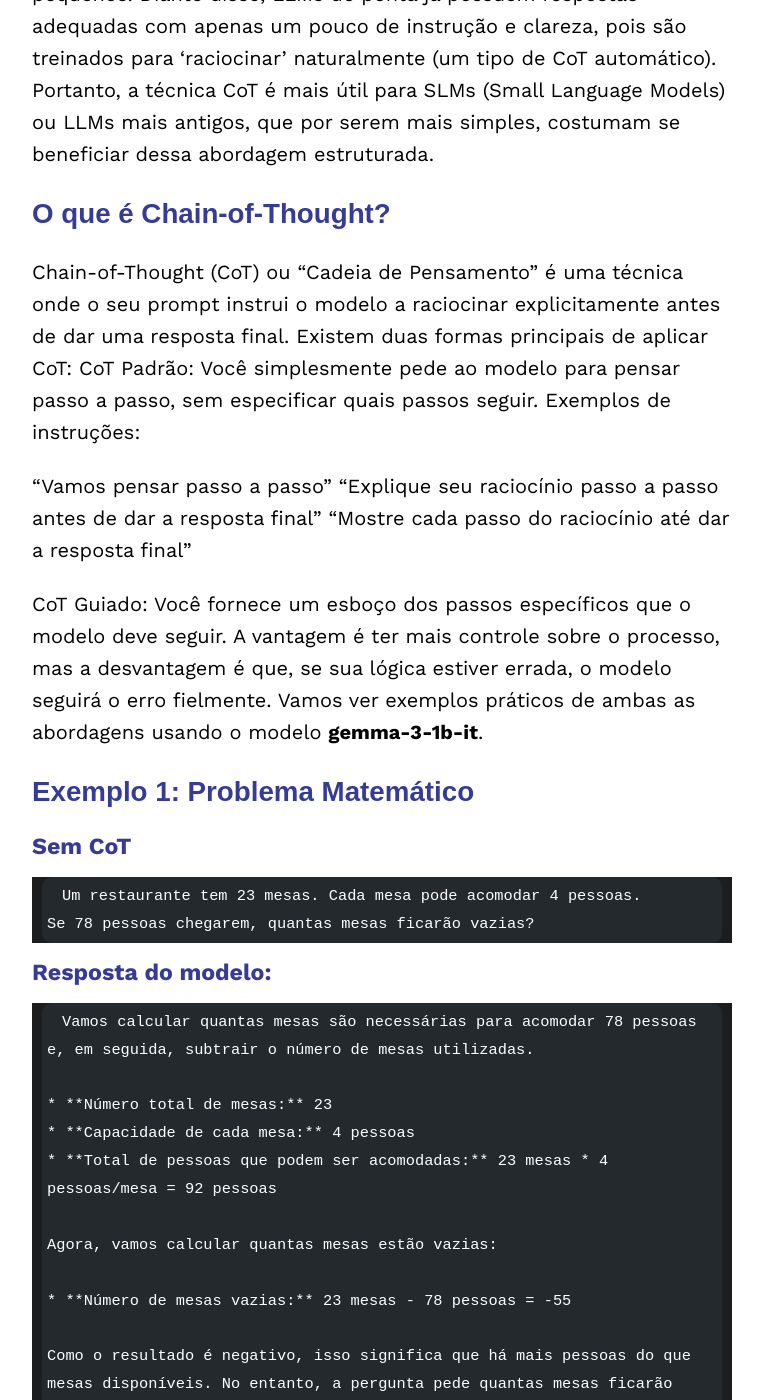
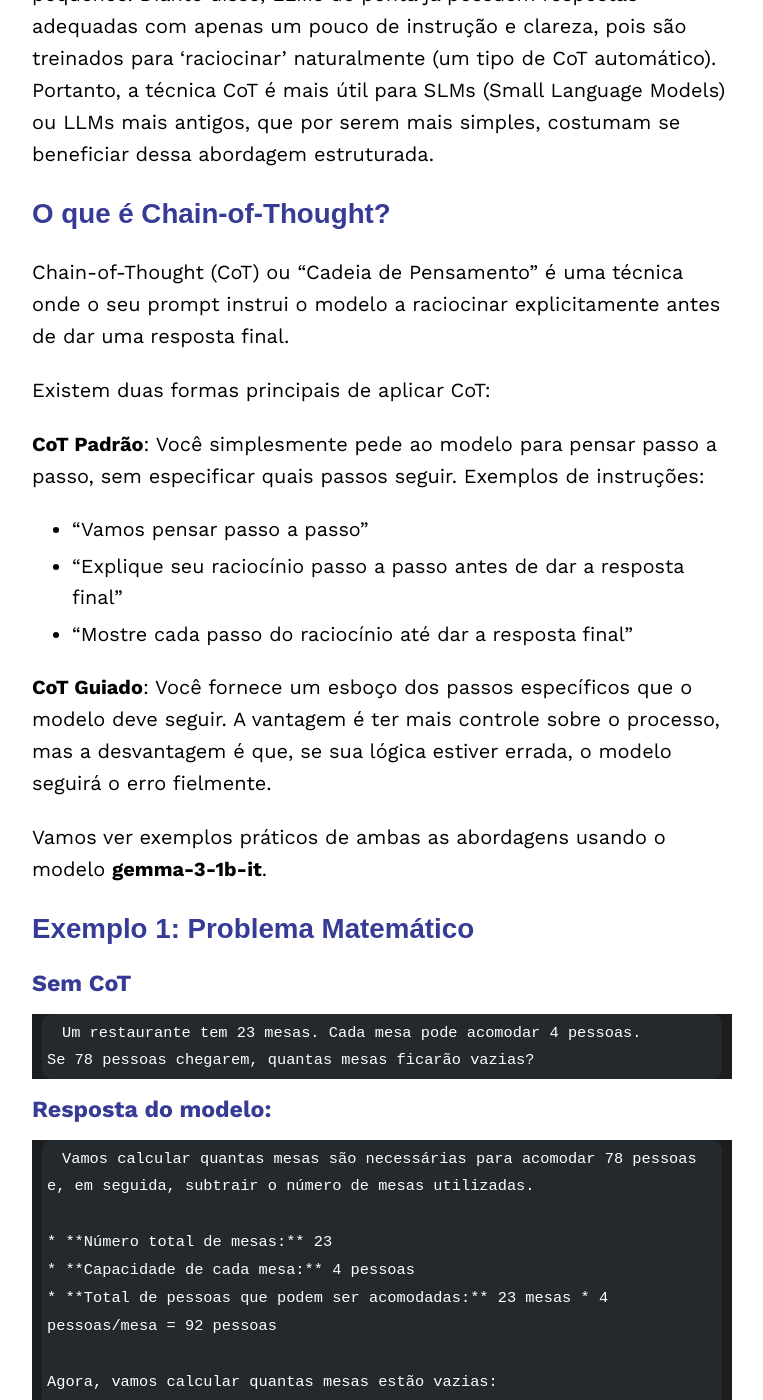
Before and after one commit to iablog/iablog.github.io, a Jekyll site: the page built from _posts/2026-01-16-post.md, in a window 1280 px wide and 1400 px high, scrolled down 1193 px. Shown: the whole window, without its empty margins (258-1021 px from the left). Built offline with Jekyll 4.4.1, drawn with Linux system fonts in a browser that asks for light colours.

Commit message:
formatting corrections

```diff
--- a/_posts/2026-01-16-post.md
+++ b/_posts/2026-01-16-post.md
@@ -15,14 +15,17 @@ Antes de qualquer explicação neste artigo é válido ressaltar que a técnica
 ## O que é Chain-of-Thought?
 
 Chain-of-Thought (CoT) ou "Cadeia de Pensamento" é uma técnica onde o seu prompt instrui o modelo a raciocinar explicitamente antes de dar uma resposta final.
+
 Existem duas formas principais de aplicar CoT:
-CoT Padrão: Você simplesmente pede ao modelo para pensar passo a passo, sem especificar quais passos seguir. Exemplos de instruções:
 
-"Vamos pensar passo a passo"
-"Explique seu raciocínio passo a passo antes de dar a resposta final"
-"Mostre cada passo do raciocínio até dar a resposta final"
+**CoT Padrão**: Você simplesmente pede ao modelo para pensar passo a passo, sem especificar quais passos seguir. Exemplos de instruções:
 
-CoT Guiado: Você fornece um esboço dos passos específicos que o modelo deve seguir. A vantagem é ter mais controle sobre o processo, mas a desvantagem é que, se sua lógica estiver errada, o modelo seguirá o erro fielmente.
+- "Vamos pensar passo a passo"
+- "Explique seu raciocínio passo a passo antes de dar a resposta final"
+- "Mostre cada passo do raciocínio até dar a resposta final"
+
+**CoT Guiado**: Você fornece um esboço dos passos específicos que o modelo deve seguir. A vantagem é ter mais controle sobre o processo, mas a desvantagem é que, se sua lógica estiver errada, o modelo seguirá o erro fielmente.
+
 Vamos ver exemplos práticos de ambas as abordagens usando o modelo **gemma-3-1b-it**.
 
 ## Exemplo 1: Problema Matemático
```
